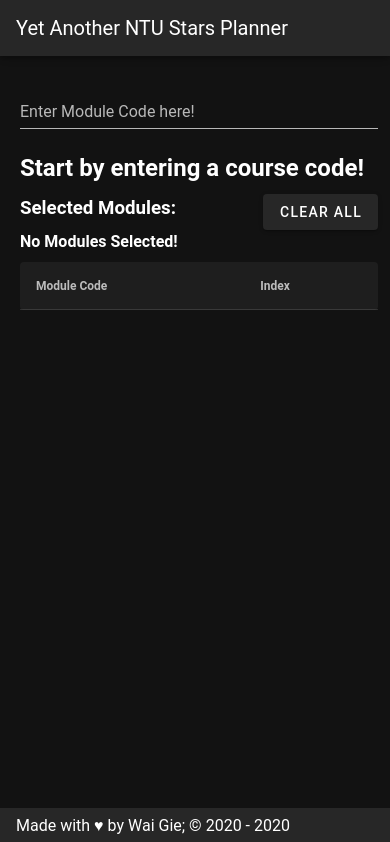
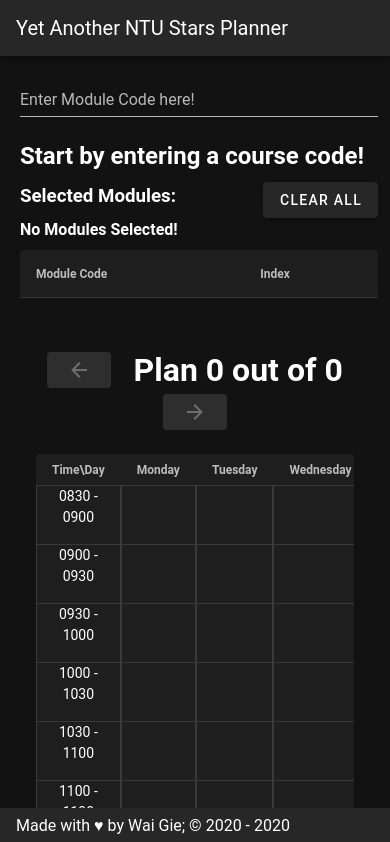
Before and after one commit to woshikie/YANTUSP, a Vue app: page / in a window 390 px wide. Shown: the top 842 px of the page. Built offline with nearby package versions, Linux system fonts and the light colour scheme; a small style sheet from the web is missing.

Commit message:
fixed mobile styling

```diff
--- a/src/App.vue
+++ b/src/App.vue
@@ -4,12 +4,12 @@
       <v-toolbar-title>Yet Another NTU Stars Planner</v-toolbar-title>
     </v-app-bar>
     <v-main>
-      <v-container class="fill-height" fluid >
-        <v-row align="center" class="fill-height d-flex flex-row justify-space-between">
-          <v-col cols="12" sm="3" class="fill-height">
+      <v-container class="" fluid >
+        <v-row align="start" justify="space-between" class=" d-flex flex-row ">
+          <v-col cols="12" md="5" class="flex-shrink-1 flex-grow-0">
             <ModuleControls v-model="selectedModules" :current-planned-mods="currentPlan"/>
           </v-col>
-          <v-col cols="12" sm="9" class="">
+          <v-col cols="12" md="7" class="flex-grow-1 flex-shrink-0">
             <TimeTablePicker v-model="selectedModules" @change="onPlanChange" />
           </v-col>
         </v-row>
--- a/src/classes/TimeTableViewerCell.js
+++ b/src/classes/TimeTableViewerCell.js
@@ -1,6 +1,6 @@
 class TimeTableViewerCell {
   constructor (props = {}) {
-    this.content = undefined;
+    this.content = [];
     this.rowSpan = 1;
     Object.assign(this, props);
   }
--- a/src/components/TimeTableViewer.vue
+++ b/src/components/TimeTableViewer.vue
@@ -1,6 +1,6 @@
 <template>
   <v-container fluid >
-    <v-simple-table dense class="flex">
+    <v-simple-table dense class="flex text-center">
       <template v-slot:default>
         <thead>
         <tr>
@@ -11,15 +11,14 @@
         <tr v-for="row_i in 30" :key="'ttv-row-'+row_i">
           <td v-for="(cell, col_i) in getCols(row_i)" :rowspan="cell.rowSpan"
               :key="'ttv-row'+row_i+'-col-'+col_i" >
-            {{ cell.content }}
+            <p v-for="(cellContent, content_i) in cell.content" :key="'ttv-row'+row_i+'-col-'+col_i+'-content-'+content_i">
+              {{ cellContent }}
+            </p>
           </td>
         </tr>
         </tbody>
       </template>
     </v-simple-table>
-<!--    <div class="flex text-center d-flex">-->
-<!--      <span>{{ getContent(col_i, row_i) }}</span>-->
-<!--    </div>-->
   </v-container>
 </template>
 <script>
@@ -56,19 +55,25 @@
       // if (y === 1) return this.getHeaders(x);
       if (x === 1) {
         return new TimeTableViewerCell({
-          content: this.getHours(y)
+          content: [this.getHours(y)]
         });
       }
       // return `(${x}, ${y})`;
       const moduleHits = this.getModule(x, y);
       let retObj;
       if (moduleHits.length > 0) {
-        let content = '';
+        const content = [];
         let rowSpan = 1;
         for (const hit in moduleHits) {
           const test = moduleHits[hit];
           if (test.isStart) {
-            content += `(${test.modCode}, ${test.timeslot.type})`;
+            let str = `${test.modCode}, ${test.timeslot.type}`;
+            switch (test.timeslot.remarkType) {
+            case 1: str += ', ODD WEEKS ONLY'; break;
+            case 2: str += ', EVEN WEEKS ONLY'; break;
+            default: str += ')';
+            }
+            content.push(str);
             rowSpan = test.colSpan;
             retObj = new TimeTableViewerCell({
               content: content,
```
Also changed, not shown: package.json (+15 -15 lines), 1 other file (tests, documents, lock files or other folders).
